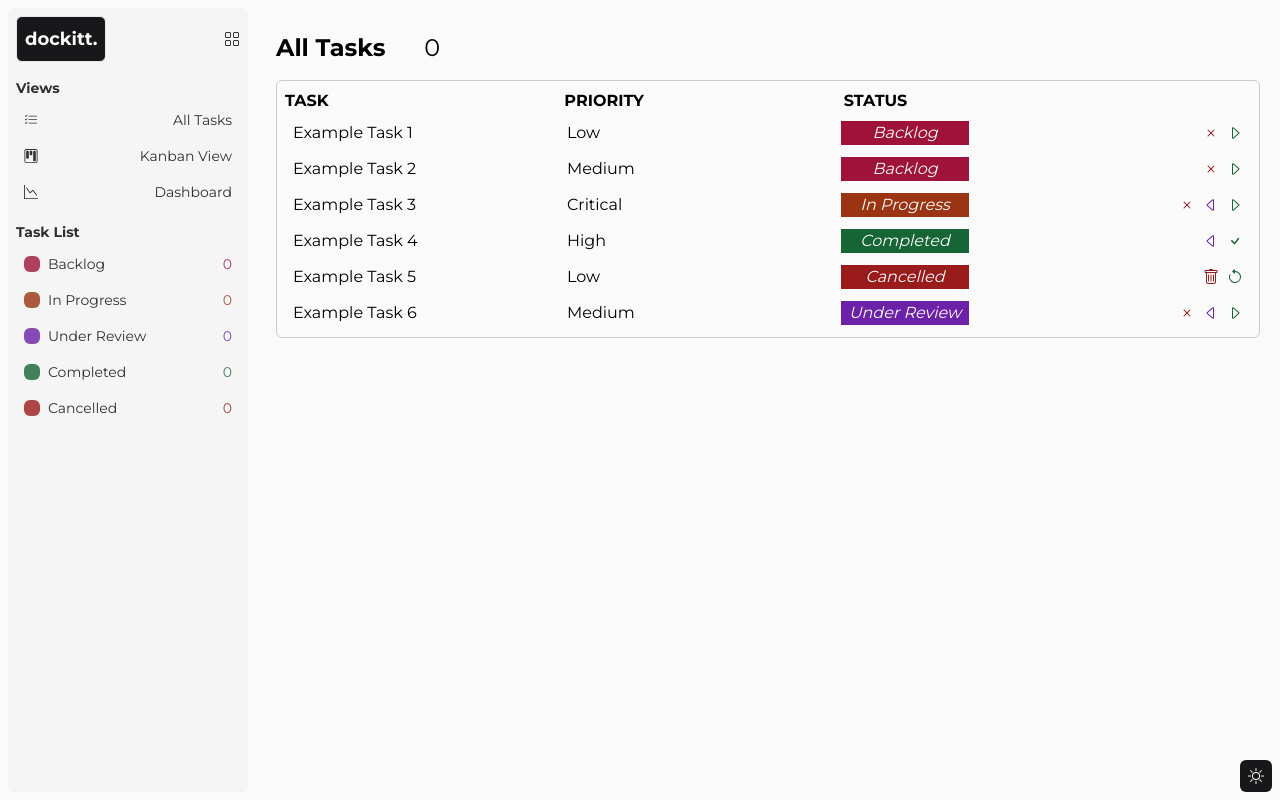
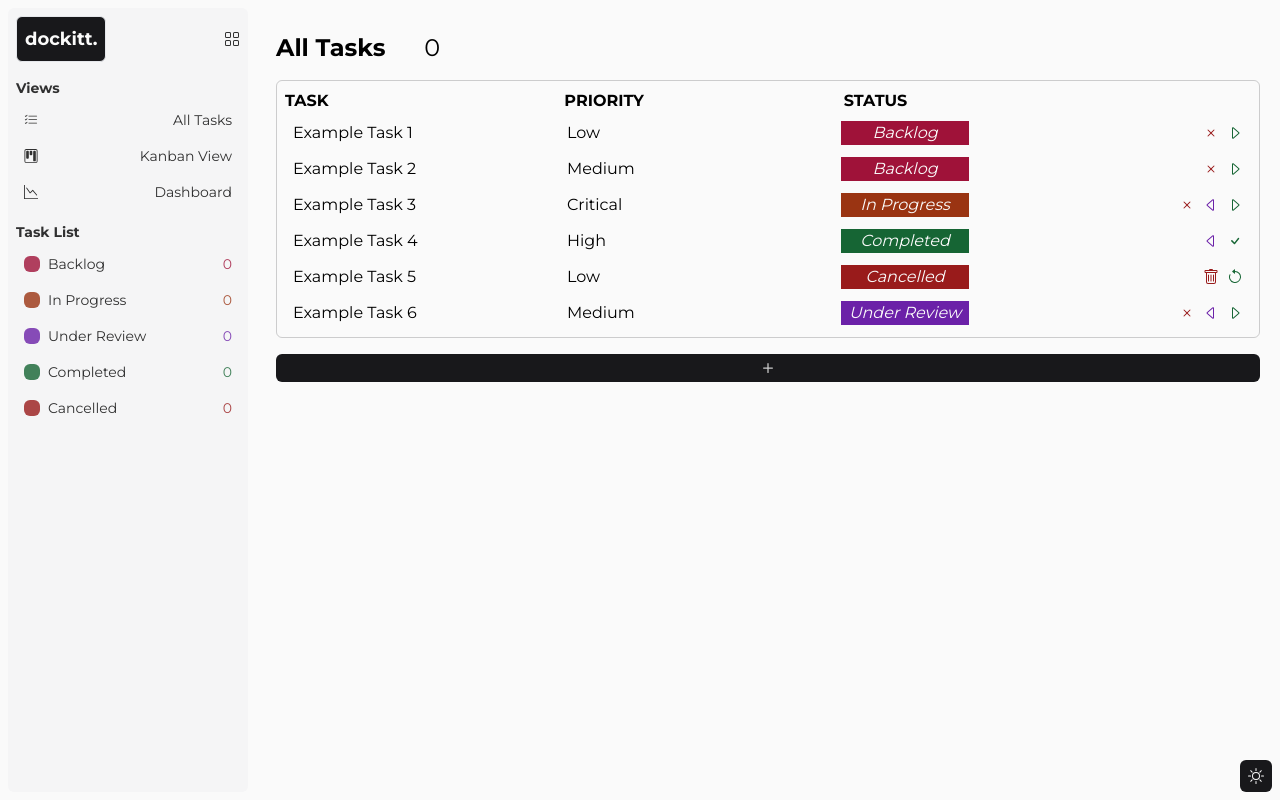
Before and after one commit to williamalowe/next-dockitt, a Next.js app: page / in a window 1280 px wide. Built offline with nearby package versions, Linux system fonts and the light colour scheme.

Commit message:
feat: add home view link element

```diff
--- a/src/app/page.tsx
+++ b/src/app/page.tsx
@@ -1,4 +1,6 @@
 import TaskList from "@/components/task-list";
+import Link from "next/link";
+import { BsPlus } from "react-icons/bs";
 
 export default function Home() {
 
@@ -6,6 +8,7 @@ export default function Home() {
     <main className="flex-1 pt-8 px-5 flex flex-col gap-y-4">
       <h1 className="text-2xl font-bold">All Tasks <span className="ml-8 font-normal">0</span></h1>
       <TaskList />
+      <Link href="/new-task" className="flex items-center justify-center bg-zinc-900 text-zinc-50/80 p-1 text-xl rounded-md dark:bg-zinc-50 dark:text-zinc-900/80 hover:scale-[1.025] transition"><BsPlus /></Link>
     </main>
   );
 }
```
